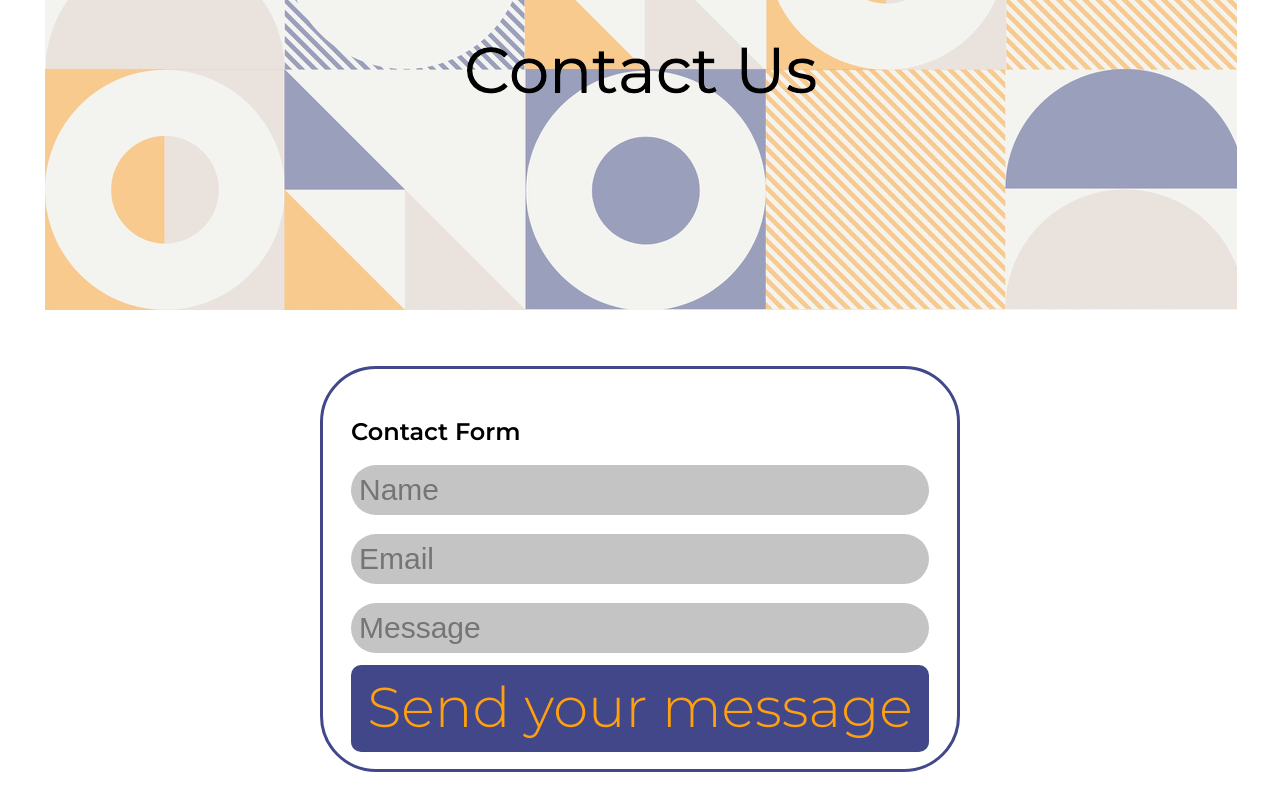
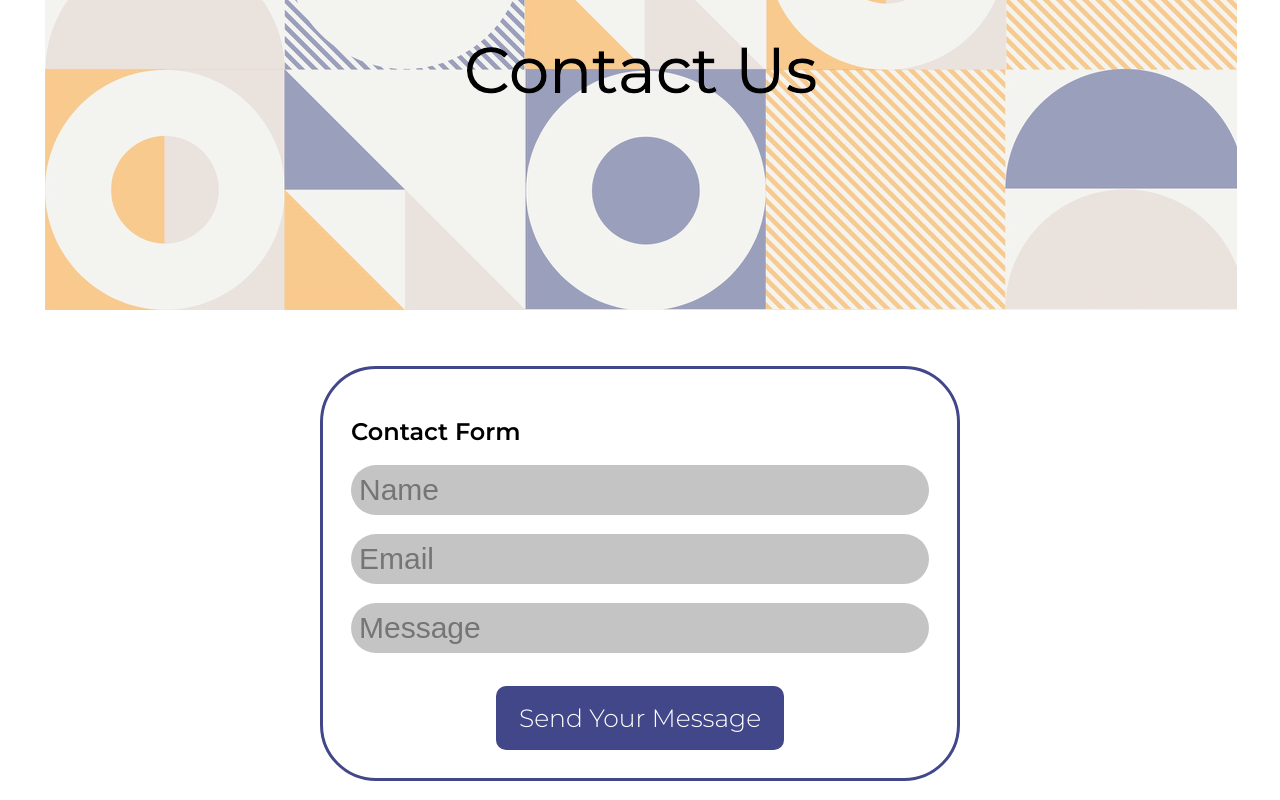
Before and after one commit to sjgutta/campus-lease, a React (Create React App) app: page /contact in a window 1280 px wide. Shown: the part 270-1070 px from the top of the page. Built offline with nearby package versions, Linux system fonts and the light colour scheme.

Commit message:
Cleanup contact form Button

```diff
--- a/src/components/Pages/Contact.js
+++ b/src/components/Pages/Contact.js
@@ -1,9 +1,11 @@
 import React from 'react'
 import Page from "../Page/Page"
+import { NavLink } from 'react-router-dom'
 import ContactBanner from "../../images/contactbanner.png";
 import "./Contact.css"
 import InputHeader from "../Input/InputHeader"
 import Input from "../Input/Input"
+import Button from "../Button/Button"
 
 
 const Contact = () => {
@@ -21,7 +23,9 @@ const Contact = () => {
                         <Input type="email" placeholder="Email"></Input>
                         <Input type="textarea" placeholder="Message"></Input>
                     </div>
-                    <a class="nav-links button-links nav-button submit-button" href="/contact" >Send your message</a>
+                    <NavLink exact to="/contact">
+                        <Button>Send Your Message</Button>
+                    </NavLink>
                 </form>
             </div>
         </Page>
```
